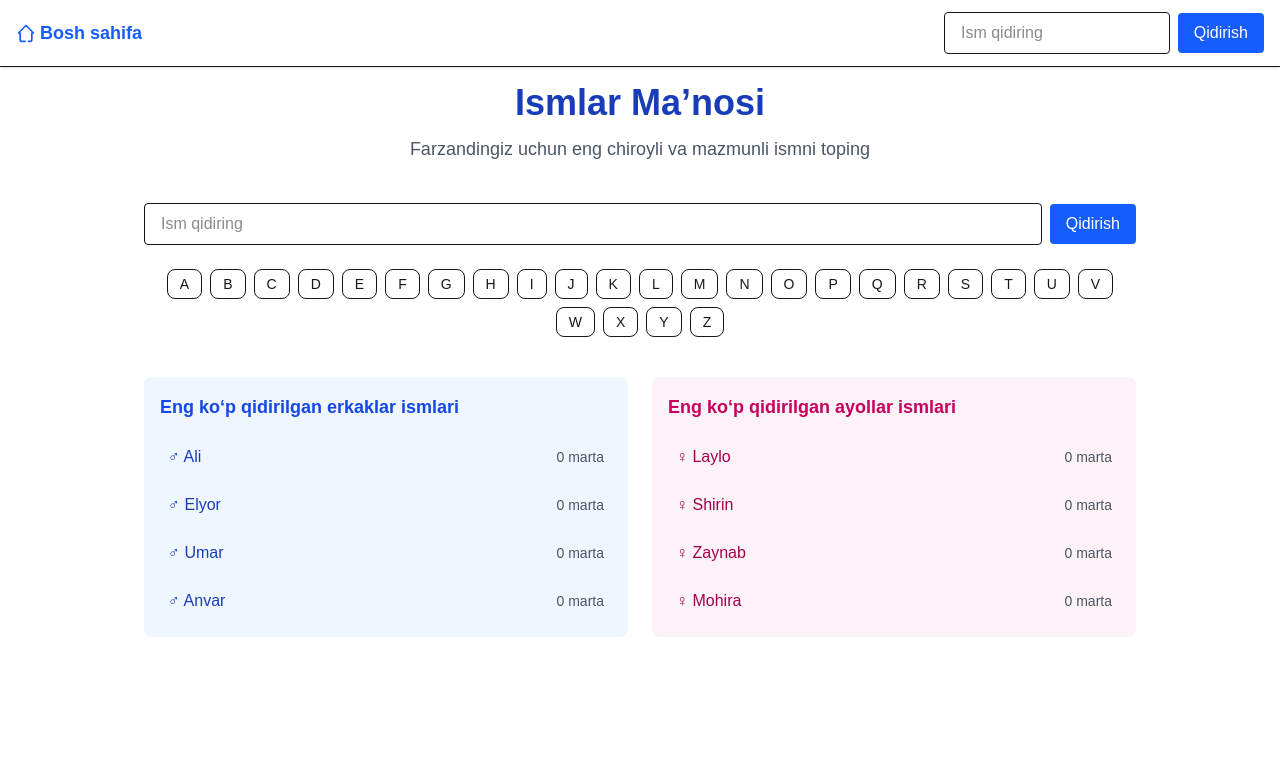
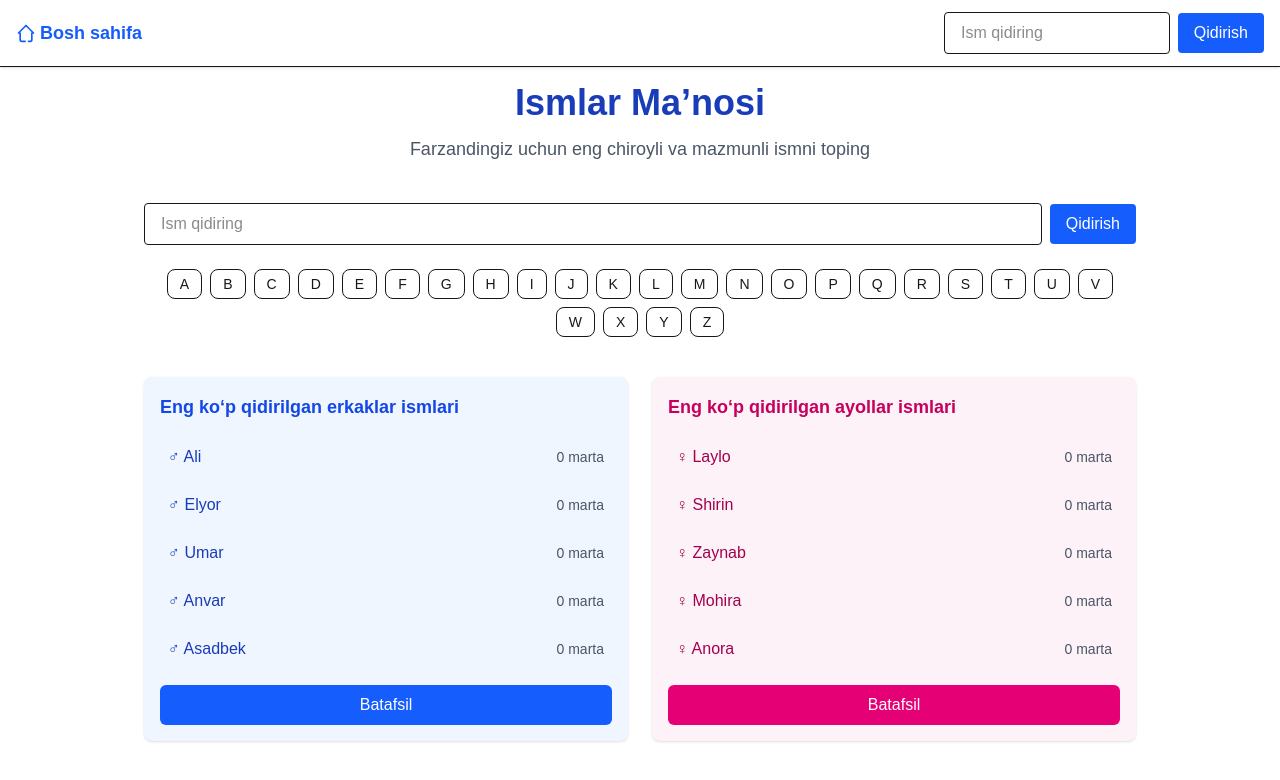
Before and after one commit to asadbekdev07/name, a Next.js app: page /1 in a window 1280 px wide. Shown: the top 780 px of the page. Built offline with nearby package versions, Linux system fonts and the light colour scheme.

Commit message:
Add More button to TopSearchedNames.tsx

```diff
--- a/app/[lang]/page.tsx
+++ b/app/[lang]/page.tsx
@@ -17,13 +17,15 @@ export default function LangHomePage() {
     { id: "2", name: "Shirin", gender: "female", lang },
     { id: "3", name: "Zaynab", gender: "female", lang },
     { id: "4", name: "Mohira", gender: "female", lang },
+    { id: "5", name: "Anora", gender: "female", lang },
   ];
 
   const topMaleNames = [
-    { id: "5", name: "Ali", gender: "male", lang },
-    { id: "6", name: "Elyor", gender: "male", lang },
-    { id: "7", name: "Umar", gender: "male", lang },
-    { id: "8", name: "Anvar", gender: "male", lang },
+    { id: "6", name: "Ali", gender: "male", lang },
+    { id: "7", name: "Elyor", gender: "male", lang },
+    { id: "8", name: "Umar", gender: "male", lang },
+    { id: "9", name: "Anvar", gender: "male", lang },
+    { id: "10", name: "Asadbek", gender: "male", lang },
   ];
 
   return (
--- a/components/TopSearchedNames.tsx
+++ b/components/TopSearchedNames.tsx
@@ -4,17 +4,18 @@ import { Name } from "@/types/name";
 interface Props {
   maleNames: Name[];
   femaleNames: Name[];
+  lang: string;
 }
 
-export default function TopSearchedNames({ maleNames, femaleNames }: Props) {
+export default function TopSearchedNames({ maleNames, femaleNames, lang }: Props) {
   return (
     <div className="grid md:grid-cols-2 gap-6 mt-10">
       {/* Erkaklar ismlari */}
-      <div className="bg-blue-50 rounded-lg p-4">
+      <div className="bg-blue-50 rounded-lg shadow p-4 flex flex-col justify-between">
         <h2 className="text-lg font-bold text-blue-700 mb-4">
           Eng ko‘p qidirilgan erkaklar ismlari
         </h2>
-        <ul className="space-y-2">
+        <ul className="space-y-2 flex-grow">
           {maleNames.slice(0, 5).map((name) => (
             <li
               key={name.id}
@@ -32,14 +33,19 @@ export default function TopSearchedNames({ maleNames, femaleNames }: Props) {
             </li>
           ))}
         </ul>
+        <Link href={`/${lang}/popular/male`} className="mt-4">
+          <button className="w-full bg-blue-600 hover:bg-blue-700 text-white py-2 rounded-md transition">
+            Batafsil
+          </button>
+        </Link>
       </div>
 
       {/* Ayollar ismlari */}
-      <div className="bg-pink-50 rounded-lg p-4">
+      <div className="bg-pink-50 rounded-lg shadow p-4 flex flex-col justify-between">
         <h2 className="text-lg font-bold text-pink-700 mb-4">
           Eng ko‘p qidirilgan ayollar ismlari
         </h2>
-        <ul className="space-y-2">
+        <ul className="space-y-2 flex-grow">
           {femaleNames.slice(0, 5).map((name) => (
             <li
               key={name.id}
@@ -57,6 +63,11 @@ export default function TopSearchedNames({ maleNames, femaleNames }: Props) {
             </li>
           ))}
         </ul>
+        <Link href={`/${lang}/popular/female`} className="mt-4">
+          <button className="w-full bg-pink-600 hover:bg-pink-700 text-white py-2 rounded-md transition">
+            Batafsil
+          </button>
+        </Link>
       </div>
     </div>
   );
```
